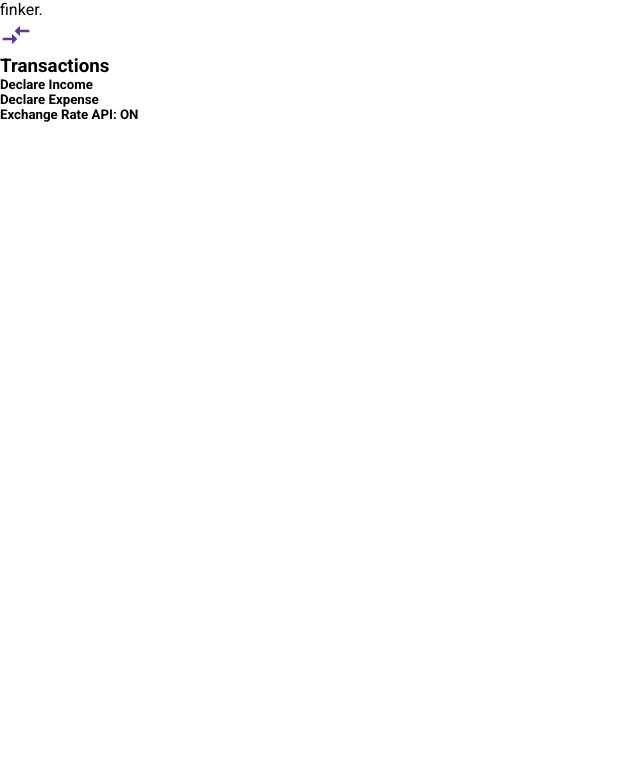
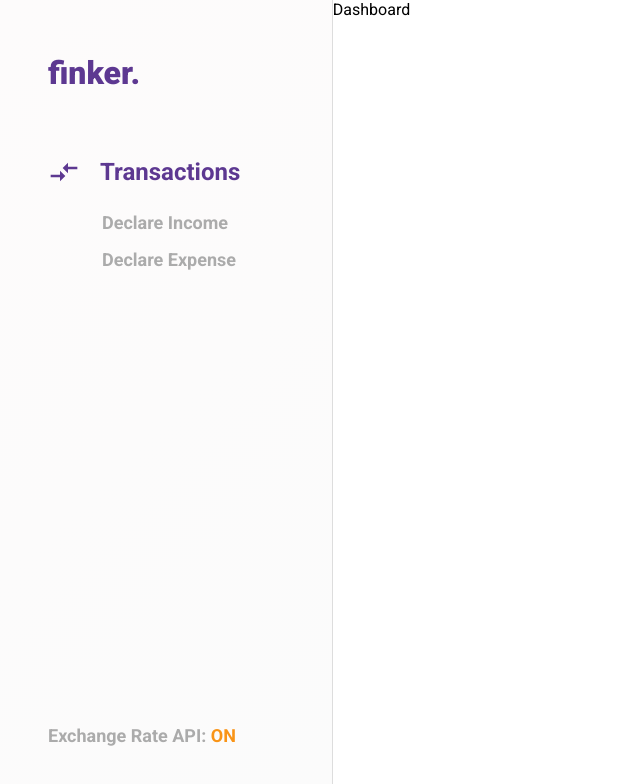
Before and after one commit to feyyum/ondokuzon, a React (Vite) app: page / in a window 1280 px wide. Shown: the top 784 px of the page, without its empty margins (0-640 px from the left). Built offline with nearby package versions, Linux system fonts and the light colour scheme.

Commit message:
Sidebar CSS

```diff
--- a/src/App.jsx
+++ b/src/App.jsx
@@ -1,10 +1,12 @@
+import styles from "./App.module.css";
 import { Dashboard, Sidebar } from "./components";
 
 function App() {
   return (
-    <>
+    <div className={styles.container}>
       <Sidebar />
-    </>
+      <Dashboard />
+    </div>
   );
 }
 
--- /dev/null
+++ b/src/App.module.css
@@ -0,0 +1,4 @@
+.container {
+  display: flex;
+  background-color: white;
+}
--- a/src/components/Sidebar/Sidebar.jsx
+++ b/src/components/Sidebar/Sidebar.jsx
@@ -5,7 +5,7 @@ import Transaction from "../../assets/Transaction.svg";
 
 function Sidebar() {
   return (
-    <div>
+    <div className={styles.container}>
       <div className={styles.top_container}>
         <div className={styles.logo}>finker.</div>
         <div className={styles.element_container}>
--- a/src/components/Sidebar/Sidebar.module.css
+++ b/src/components/Sidebar/Sidebar.module.css
@@ -0,0 +1,77 @@
+.container {
+  display: flex;
+  flex-direction: column;
+  justify-content: space-between;
+  width: clamp(329px, 26%, 400px);
+  height: 100dvh;
+  border-right: 1px solid #ddd;
+  background: linear-gradient(
+    135deg,
+    #fdfbfb 0%,
+    rgba(245, 245, 245, 0.4) 100%
+  );
+  padding: 54px 48px;
+}
+
+.top_container {
+  display: flex;
+  flex-direction: column;
+  gap: 64px;
+}
+
+.logo {
+  font-weight: var(--ExtraBold);
+  font-size: 32px;
+  color: var(--purple);
+}
+
+.element_container {
+  display: flex;
+  flex-direction: column;
+  gap: 8px;
+}
+
+.element_header_container {
+  display: flex;
+  flex-direction: row;
+  align-items: center;
+  gap: 20px;
+}
+
+.element_header_icon {
+  width: 32px;
+  height: 32px;
+}
+
+.element_header_text {
+  font-weight: var(--Bold);
+  font-size: 24px;
+  color: var(--purple);
+}
+
+.element_content_container {
+  margin-left: 54px;
+}
+
+.element_content_text {
+  margin: 16px 0;
+  font-weight: var(--Bold);
+  font-size: 18px;
+  color: var(--dark-gray);
+  cursor: pointer;
+}
+
+.element_content_text:hover {
+  color: var(--orange);
+  transition: 0.4s ease-in-out;
+}
+
+.api_status_text {
+  font-weight: var(--Bold);
+  font-size: 18px;
+  color: var(--dark-gray);
+}
+
+.api_status_text_secondary {
+  color: var(--orange);
+}
--- a/src/index.css
+++ b/src/index.css
@@ -3,6 +3,7 @@
 :root {
   font-family: "Roboto", sans-serif;
   font-weight: 400;
+  color: black;
   color-scheme: light dark;
   font-synthesis: none;
   text-rendering: optimizeLegibility;
@@ -29,6 +30,8 @@
   --Medium: 500;
   --SemiBold: 600;
   --Bold: 700;
+  --ExtraBold: 800;
+  --Black: 900;
 }
 
 * {
```
